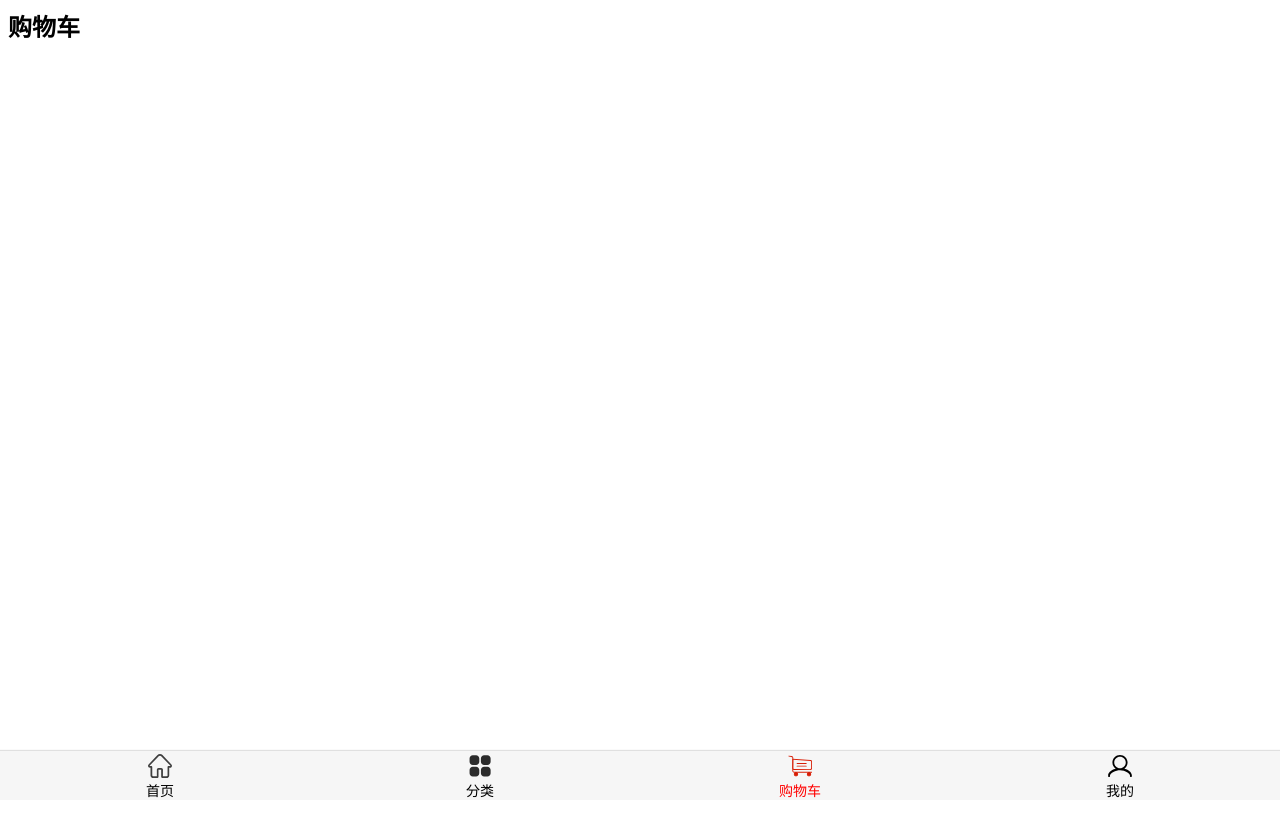
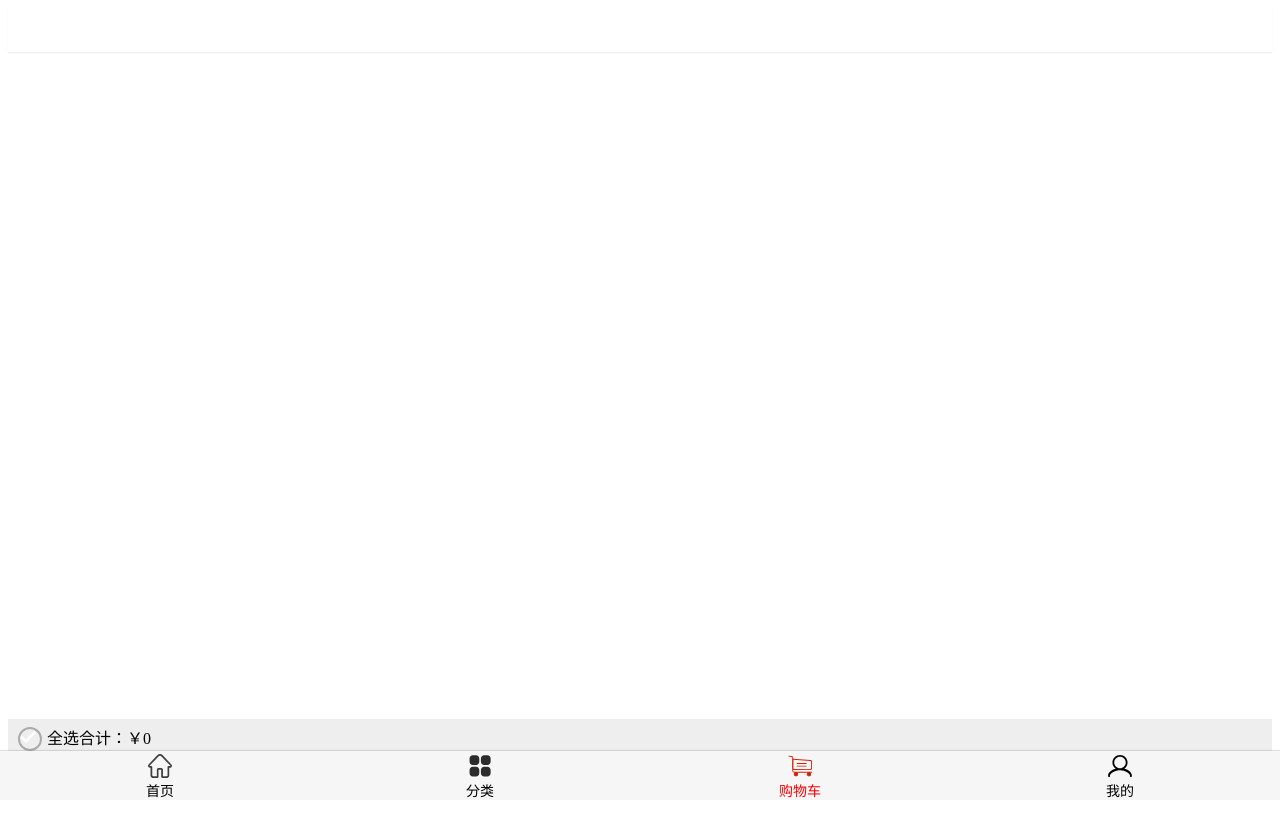
Before and after one commit to Heyvlu/supermall, a Vue app: page /cart in a window 1280 px wide. Built offline with nearby package versions, Linux system fonts and the light colour scheme.

Commit message:
add features

```diff
--- /dev/null
+++ b/src/components/content/checkButton/CheckButton.vue
@@ -0,0 +1,29 @@
+<template>
+  <div class="check-button" :class="{check:isChecked}">
+    <img src="~assets/img/cart/tick.svg" alt="">
+  </div>
+</template>
+
+<script>
+export default {
+  name:"CheckButton",
+  props:{
+    isChecked:{
+      type:Boolean,
+      default:false
+    }
+  }
+}
+</script>
+
+<style scoped>
+  .check-button{
+    border-radius: 50%;
+    border: 2px solid #aaa;
+  }
+
+  .check{
+    border-color: red;
+    background-color: red;
+  }
+</style>
--- /dev/null
+++ b/src/store/actions.js
@@ -0,0 +1,25 @@
+import {
+  ADD_COUNTER,
+  ADD_TO_CART
+} from './mutation-types';
+
+export default {
+  addCart(context,payload){
+    // payload新添加的商品
+    let oldProduct=null;
+    for (let item of context.state.cartList) {
+      if(item.iid === payload.iid){
+        oldProduct=item;
+      }
+    }
+
+    if(oldProduct){
+      // oldProduct.count +=1;
+      context.commit(ADD_COUNTER,oldProduct);
+    }else{
+      // payload.count=1;
+      // state.cartList.push(payload);
+      context.commit(ADD_TO_CART,payload);
+    }
+  }
+}
--- /dev/null
+++ b/src/store/getters.js
@@ -0,0 +1,8 @@
+export default {
+  cartLength(state){
+    return state.cartList.length;
+  },
+  cartList(state){
+    return state.cartList;
+  }
+}
--- a/src/store/index.js
+++ b/src/store/index.js
@@ -1,15 +1,22 @@
 import Vue from 'vue'
 import Vuex from 'vuex'
 
+import mutations from './mutations'
+import actions from './actions'
+import getters from './getters'
+
+// 安装插件
 Vue.use(Vuex)
 
+// 创建Store对象
+const state={
+  cartList:[]
+};
 export default new Vuex.Store({
-  state: {
-  },
-  mutations: {
-  },
-  actions: {
-  },
+  state,
+  mutations,
+  actions,
+  getters,
   modules: {
   }
 })
--- /dev/null
+++ b/src/store/mutation-types.js
@@ -0,0 +1,2 @@
+export const ADD_COUNTER= 'add_counter';
+export const ADD_TO_CART= 'add_to_cart';
--- /dev/null
+++ b/src/store/mutations.js
@@ -0,0 +1,17 @@
+import {
+  ADD_COUNTER,
+  ADD_TO_CART
+} from './mutation-types';
+
+export default {
+  // mutations唯一的目的就是修改state中状态
+  // mutations中的每个方法尽可能完成的事情比较单一
+  [ADD_COUNTER](state,payload){
+    payload.count+=1;
+  },
+  [ADD_TO_CART](state,payload){
+    payload.count = 1;
+    payload.checked=true;
+    state.cartList.push(payload);
+  }
+}
--- a/src/views/cart/Cart.vue
+++ b/src/views/cart/Cart.vue
@@ -1,13 +1,47 @@
 <template>
-  <h2>购物车</h2>
+  <div class="cart">
+    <!-- 导航 -->
+    <nav-bar class="nav-bar">
+      <div slot="center">购物车({{cartLength}})</div>
+    </nav-bar>
+
+    <!-- 商品的列表 -->
+    <cart-list/>
+
+    <!-- 底部汇总 -->
+    <cart-bottom-bar/>
+  </div>
 </template>
 
 <script>
+import NavBar from 'components/common/navbar/NavBar'
+import CartList from './childComps/CartList'
+import CartBottomBar from './childComps/CartBottomBar'
+
+import {mapGetters} from 'vuex'
+
 export default {
-  name:"Cart"
+  name:"Cart",
+  components:{
+    NavBar,
+    CartList,
+    CartBottomBar
+  },
+  computed:{
+    ...mapGetters([
+      'cartLength'
+    ])
+  }
 }
 </script>
 
 <style scoped>
-
+  .cart {
+    height: 100vh;
+  }
+  .nav-bar {
+    background-color: var(--color-tint);
+    color: #fff;
+    /* font-weight:700; */
+  }
 </style>
--- /dev/null
+++ b/src/views/cart/childComps/CartBottomBar.vue
@@ -0,0 +1,57 @@
+<template>
+  <div class="bottom-bar">
+    <div class="check-content">
+      <check-button class="check-button"/>
+      <span>全选</span>
+    </div>
+
+    <div>
+      合计：{{totalPrice}}
+    </div>
+  </div>
+</template>
+
+<script>
+import CheckButton from 'components/content/checkButton/CheckButton'
+
+export default {
+  name:"CartBottomBar",
+  components:{
+    CheckButton
+  },
+  computed:{
+    totalPrice(){
+      return '￥'+this.$store.state.cartList.filter(item=>{
+        return item.checked;
+      }).reduce((preValue,item)=>{
+        return item.price*item.count;
+      },0)
+    }
+  }
+}
+</script>
+
+<style scoped>
+ .bottom-bar{
+   position: relative;
+   display: flex;
+
+   background-color: #eee;
+
+   line-height: 40px;
+   height: 40px;
+ }
+
+  .check-content{
+    display: flex;
+    align-items: center;
+    margin-left: 10px;
+  }
+
+ .check-button{
+   width: 20px;
+   height: 20px;
+   line-height: 20px;
+   margin-right: 5px;
+ }
+</style>
--- /dev/null
+++ b/src/views/cart/childComps/CartList.vue
@@ -0,0 +1,38 @@
+<template>
+  <div class="cart-list">
+    <scroll class="content">
+    <cart-list-item
+             v-for="(item,index) in cartList"
+            :key="index"
+            :item-info="item"/>
+    </scroll>
+  </div>
+</template>
+
+<script>
+import Scroll from 'components/common/scroll/Scroll'
+import CartListItem from './CartListItem'
+
+import {mapGetters} from 'vuex'
+
+export default {
+  name:"CartList",
+  components:{
+    Scroll,
+    CartListItem
+  },
+  computed:{
+    ...mapGetters(['cartList'])
+  }
+}
+</script>
+
+<style scoped>
+  .cart-list{
+    height:calc(100% - 44px - 49px - 40px);
+  }
+  .content{
+    height:100%;
+    overflow: hidden;
+  }
+</style>
--- /dev/null
+++ b/src/views/cart/childComps/CartListItem.vue
@@ -0,0 +1,103 @@
+<template>
+  <div id="shop-item">
+    <div class="item-selector">
+      <checkButton :is-checked="itemInfo.checked" @click.native="checkClick"/>
+    </div>
+    <div class="item-img">
+      <img :src="itemInfo.image" alt="商品图片">
+    </div>
+    <div class="item-info">
+      <div class="item-title">{{itemInfo.title}}</div>
+      <div class="item-desc">{{itemInfo.desc}}</div>
+      <div class="info-bottom">
+        <div class="item-price left">￥{{itemInfo.price}}</div>
+        <div class="item-count right">x{{itemInfo.count}}</div>
+      </div>
+    </div>
+  </div>
+</template>
+
+<script>
+import CheckButton from 'components/content/checkButton/CheckButton'
+
+export default {
+  name:"CartListItem",
+  components:{
+    CheckButton
+  },
+  props:{
+    itemInfo:{
+      type:Object,
+      default(){
+        return {}
+      }
+    }
+  },
+  methods:{
+    checkClick(){
+      this.itemInfo.checked = !this.itemInfo.checked;
+    }
+  }
+}
+</script>
+
+<style scoped>
+  #shop-item {
+    width: 100%;
+    display: flex;
+    /* font-size: 13px; */
+    padding: 5px;
+    border-bottom: 1px solid #ccc;
+  }
+
+  .item-selector{
+    width: 20px;
+    height: 20px;
+    display: flex;
+    justify-content: center;
+    margin-top: 50px;
+  }
+
+  .item-title, .item-desc{
+    overflow: hidden;
+    white-space: nowrap;
+    text-overflow: ellipsis;
+  }
+
+  .item-img{
+    padding: 5px;
+  }
+
+  .item-img img{
+    width: 80px;
+    height: 100px;
+    display: block;
+    border-radius: 5px;
+  }
+
+  .item-info{
+    font-size: 16px;
+    color: #333;
+    padding: 5px 10px;
+    position: relative;
+    overflow: hidden;
+  }
+
+  .item-info .item-desc{
+    font-size: 14px;
+    color: #666;
+    margin-top: 15px;
+  }
+
+  .info-bottom{
+    margin-top: 10px;
+    position: absolute;
+    bottom: 10px;
+    left: 10px;
+    right: 10px;
+  }
+
+  .info-bottom .item-price{
+    color: orangered;
+  }
+</style>
--- a/src/views/detail/Detail.vue
+++ b/src/views/detail/Detail.vue
@@ -10,7 +10,7 @@
       <detail-comment-info ref="comment" :comment-info="commentInfo"/>
       <goods-list ref="recommend" :goods="recommends"/>
     </scroll>
-    <detail-bottom-bar/>
+    <detail-bottom-bar @addCart="addToCart"/>
     <back-top @click.native="backClick" v-show="isShowBackTop"/>
   </div>
 </template>
@@ -90,17 +90,8 @@
           this.commentInfo=data.rate.list[0];
         }
 
-        this.$nextTick(()=>{
-          // 根据最新的数据，对应的DOM是已经被渲染出来
-          // 但是图片依然是没有加载完
-          // this.themeTopYs=[];
-
-          // this.themeTopYs.push(0);
-          // this.themeTopYs.push(this.$refs.params.$el.offsetTop -44);
-          // this.themeTopYs.push(this.$refs.comment.$el.offsetTop -44);
-          // this.themeTopYs.push(this.$refs.recommend.$el.offsetTop -44);
-          // console.log(this.themeTopYs);
-        })
+        // this.$nextTick(()=>{
+        // })
       });
 
       // 3.请求推荐数据
@@ -115,7 +106,6 @@
         this.themeTopYs.push(this.$refs.params.$el.offsetTop -44);
         this.themeTopYs.push(this.$refs.comment.$el.offsetTop -44);
         this.themeTopYs.push(this.$refs.recommend.$el.offsetTop -44);
-        console.log(this.themeTopYs);
       },100)
     },
     methods:{
@@ -145,6 +135,18 @@
 
         // 3.是否显示回到顶部
         this.listenShowBackTop(position);
+      },
+      addToCart(){
+        // 1.获取购物车需要展示的信息
+        const product={};
+        product.image=this.topImages[0];
+        product.title=this.goods.title;
+        product.desc=this.goods.desc;
+        product.price=this.goods.realPrice;
+        product.iid=this.iid;
+
+        // 2.将商品添加到购物车里
+        this.$store.dispatch('addCart',product);
       }
     }
   }
--- a/src/views/detail/childComps/DetailBottomBar.vue
+++ b/src/views/detail/childComps/DetailBottomBar.vue
@@ -15,7 +15,7 @@
       </div>
     </div>
     <div class="bar-item bar-right">
-      <div class="cart">加入购物车</div>
+      <div class="cart" @click="addToCart">加入购物车</div>
       <div class="buy">购买</div>
     </div>
   </div>
@@ -23,7 +23,12 @@
 
 <script>
   export default{
-    name:"DetailBottomBar"
+    name:"DetailBottomBar",
+    methods:{
+      addToCart(){
+        this.$emit('addCart')
+      }
+    }
   }
 </script>
 
@@ -72,7 +77,7 @@
   .bar-right {
     font-size: 15px;
     color: #fff;
-    line-height: 58px;
+    line-height: 49px;
   }
 
   .bar-right .cart {
```
